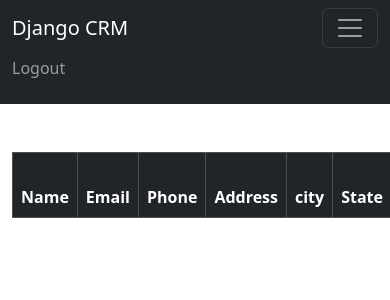
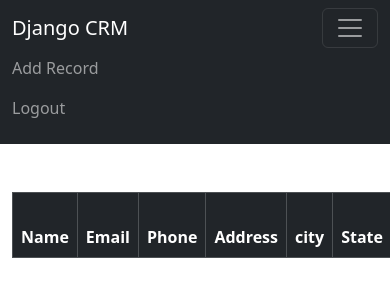
Before and after one commit to Abinesh-sys/DCRM, a Django app: page / in a window 390 px wide, after a click that opens the changed part; the page is wider, and only the part inside the window is pictured. Shown: the top 300 px of that part. Run offline with Django 5.2, Linux system fonts and the light colour scheme; the visitor is signed in with stand-in values (Sample User, id 1); data that the repository does not hold is empty.

Commit message:
create's to add a record  in djangoCRM

```diff
--- a/website/templates/navbar.html
+++ b/website/templates/navbar.html
@@ -8,6 +8,11 @@
         <ul class="navbar-nav me-auto mb-2 mb-lg-0">
 
           {% if user.is_authenticated %}
+
+          <li class="nav-item">
+            <a class="nav-link" href="{% url 'add_record' %}">Add Record</a>
+          </li>
+
           <li class="nav-item">
             <a class="nav-link" href="{% url 'logout' %}">Logout</a>
           </li>
--- a/website/urls.py
+++ b/website/urls.py
@@ -9,6 +9,7 @@ urlpatterns = [
     path('register/', views.register_user, name='register'),
     path('record/<int:pk>', views.customer_record, name='record'),
     path('delete_record/<int:pk>', views.delete_record, name='delete_record'),
+    path('add_record/', views.add_record, name='add_record'),
 
 
 
--- a/website/views.py
+++ b/website/views.py
@@ -1,7 +1,7 @@
 from django.shortcuts import render, redirect
 from django.contrib.auth import authenticate,login,logout
 from django.contrib import messages
-from .forms import SignUpForm
+from .forms import SignUpForm, AddRecordForm
 from .models import Record
 
 def home(request):
@@ -69,3 +69,17 @@ def delete_record(request, pk):
     else:
         messages.success(request, "You Must Be Logged In To Do That...")
         return redirect('home')
+
+
+def add_record(request):
+    form = AddRecordForm(request.POST or None)
+    if request.user.is_authenticated:
+        if request.method == "POST":
+            if form.is_valid():
+                add_record = form.save()
+                messages.success(request, "Record Added...")
+                return redirect('home')
+        return render(request, 'add_record.html', {'form':form})
+    else:
+        messages.success(request, "You Must Be Logged In...")
+        return redirect('home')
```
Also changed, not shown: website/forms.py (+20 -0 lines), website/templates/add_record.html (added, +20 -0 lines).
